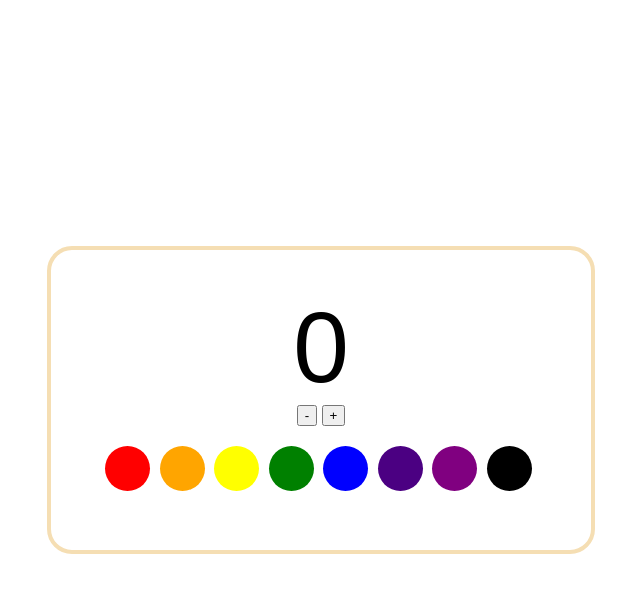
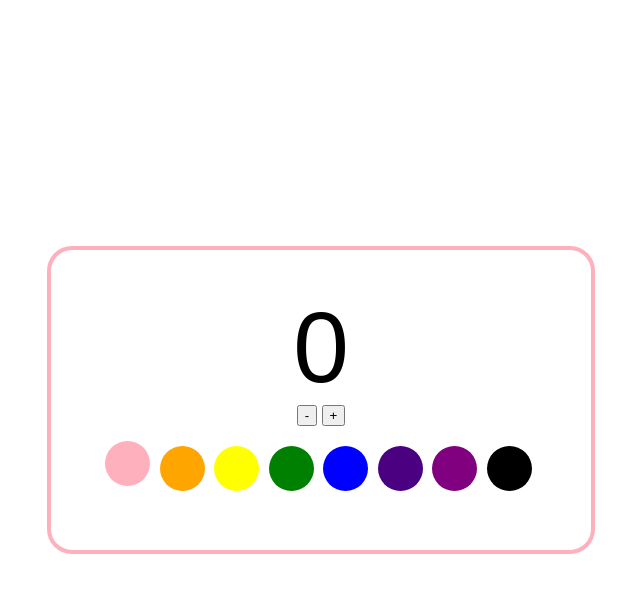
Before and after one commit to 0katieeze/number-project, a plain HTML site: page index.html in a window 1280 px wide. In both pictures the pointer is over the button 446 px from the left and 468 px from the top of the page. Shown: the whole page, without its empty margins (319-959 px from the left). Drawn offline with Linux system fonts and the light colour scheme.

Commit message:
btn and color changed

```diff
--- a/style.css
+++ b/style.css
@@ -9,7 +9,7 @@ body {
   left: 50%;
   width: 500px;
   height: 300px;
-  border: 4px solid wheat;
+  border: 4px solid rgb(255, 176, 189);
   border-radius: 25px;
   transform: translate(-50%, -50%);
   padding: 0 20px;
@@ -29,6 +29,11 @@ body {
   margin-top: 20px;
   cursor: pointer;
   margin-right: 5px;
+}
+
+.color-btn:hover {
+  transform: translateY(-5px);
+  background-color: rgb(255, 176, 189);
 }
 
 .red {
```
